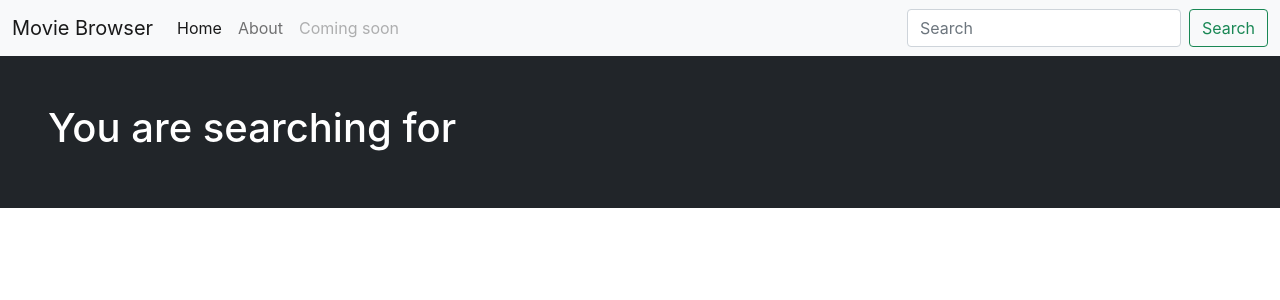
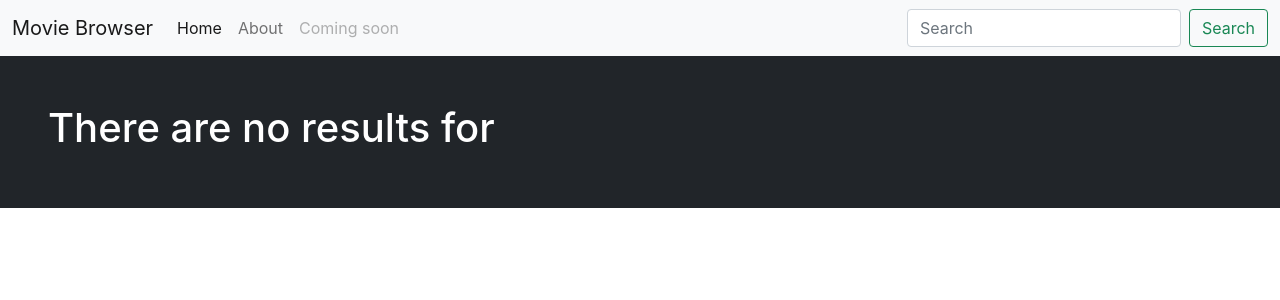
Before and after one commit to zedzorander/movie-browser, a React (Create React App) app: page /search in a window 1280 px wide. Shown: the top 300 px of the page. Built offline with nearby package versions, Linux system fonts and the light colour scheme.

Commit message:
display message for no results

```diff
--- a/src/components/SearchView.js
+++ b/src/components/SearchView.js
@@ -13,6 +13,7 @@ const MovieCard = ({ movie }) => {
         posterUrl = "https://as2.ftcdn.net/v2/jpg/00/90/40/47/1000_F_90404776_o3iTJ12Mb88zrfKcaxoAHPmr4D6C0Fpf.jpg"
     }
     const detailUrl = `/movies/${movie.id}`
+
     return (
         <div className="col-lg-3 col-md-3 col-2 my-4">
             <div className="card">
@@ -27,11 +28,17 @@ const MovieCard = ({ movie }) => {
 }
 
 const SearchView = ({ keyword, searchResults }) => {
-    const title = `You are searching for ${keyword}`
+    var title
 
     const resultsHtml = searchResults.map((obj, i) => {
         return <MovieCard movie={obj} key={i} />
     })
+
+    if(searchResults.length === 0) {
+        title = `There are no results for ${keyword}`
+    } else {
+        title = `You are searching for ${keyword}`
+    }
 
     return (
         <>
```
